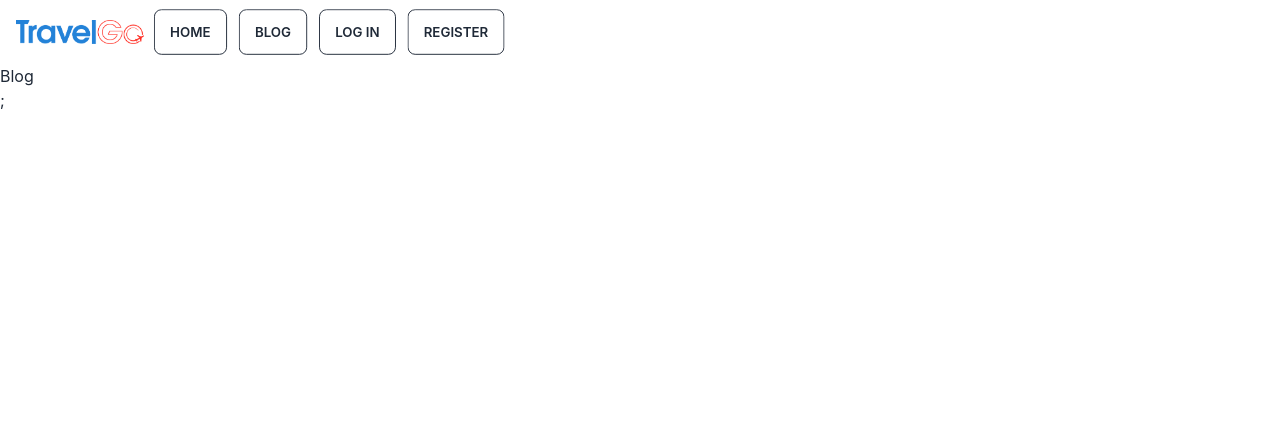
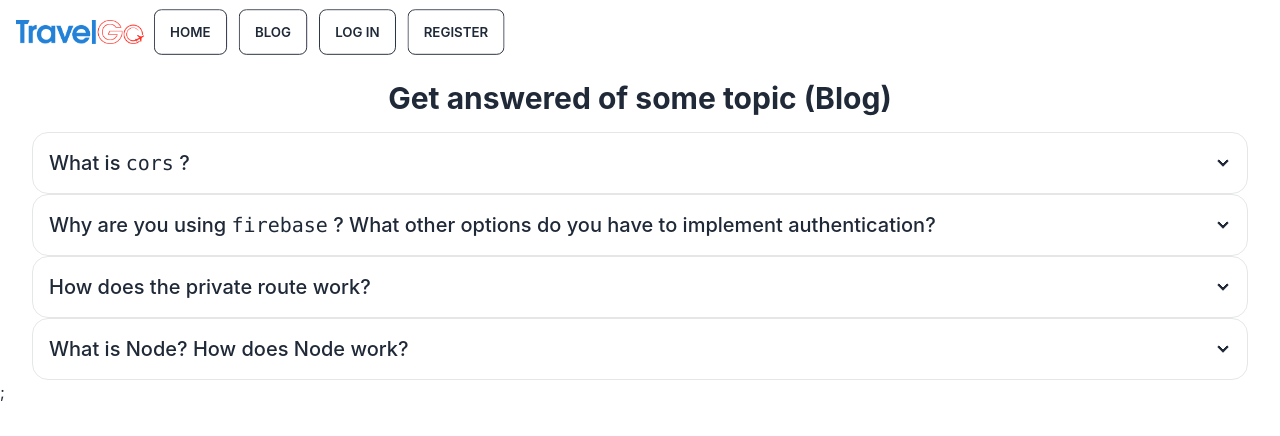
Before and after one commit to Iftekher-CSE/travel-go-client, a React (Create React App) app: page /blog in a window 1280 px wide. Shown: the top 436 px of the page. Built offline with nearby package versions, Linux system fonts and the light colour scheme; no server answers.

Commit message:
jwt token saved to local storage

```diff
--- /dev/null
+++ b/src/API/JotAPI.js
@@ -0,0 +1,18 @@
+export const setJwtToken = user => {
+    const userEmail = {
+        email: user.email,
+    };
+
+    fetch("http://localhost:5000/jwt", {
+        method: "POST",
+        headers: {
+            "content-type": "application/json",
+        },
+        body: JSON.stringify(userEmail),
+    })
+        .then(res => res.json())
+        .then(data => {
+            console.log(data);
+            localStorage.setItem("travel-go-token", data.token);
+        });
+};
--- a/src/Pages/Blog/Blog.js
+++ b/src/Pages/Blog/Blog.js
@@ -3,7 +3,122 @@ import React from "react";
 const Blog = () => {
     return (
         <div>
-            <h3>Blog</h3>
+            <h2 className="text-center text-3xl font-bold m-4">
+                Get answered of some topic (Blog)
+            </h2>
+
+            <div
+                tabIndex={0}
+                className="collapse collapse-arrow border border-base-300 bg-base-100 rounded-box mx-8"
+            >
+                <div className="collapse-title text-xl font-medium">
+                    What is <code>cors</code> ?
+                </div>
+                <div className="collapse-content">
+                    <p>
+                        Cross-origin resource sharing (CORS) is a HTTP-header
+                        based browser security mechanism which enables
+                        controlled access to resources located outside of a
+                        given domain. It allows a service (API) to indicate any
+                        origin other than its own from which the client can
+                        request resources. CORS also relies on a mechanism by
+                        which browsers make a "preflight" request to the server
+                        hosting the cross-origin resource, in order to check
+                        that the server will permit the actual request. It
+                        enables JavaScripts running in browsers to connect to
+                        APIs and other web resources like fonts, and stylesheets
+                        from multiple different providers.
+                    </p>
+                </div>
+            </div>
+
+            <div
+                tabIndex={1}
+                className="collapse collapse-arrow border border-base-300 bg-base-100 rounded-box mx-8"
+            >
+                <div className="collapse-title text-xl font-medium">
+                    Why are you using <code>firebase</code> ? What other options
+                    do you have to implement authentication?
+                </div>
+                <div className="collapse-content">
+                    <p>
+                        Firebase is an app development platform that helps one
+                        to build and grow web apps, mobile apps and
+                        games.Firebase is a platform that offers active backend
+                        as a service (BaaS) for building dynamic web and mobile
+                        apps. <br></br>
+                        We can use firebase for different Authentication, Remote
+                        Config, Analytics, Database and Cloud Messaging. <br />
+                        Some authentication service providers are STYTCH, Ory,
+                        Supabase, Okta, PingIdentity, Keycloak, Frontegg,
+                        Authress, Auth0, Amazon Cognito and OneLogin.
+                    </p>
+                </div>
+            </div>
+
+            <div
+                tabIndex={2}
+                className="collapse collapse-arrow border border-base-300 bg-base-100 rounded-box mx-8"
+            >
+                <div className="collapse-title text-xl font-medium">
+                    How does the private route work?
+                </div>
+                <div className="collapse-content">
+                    <p>
+                        Private route is also called Protected route is just
+                        similar as public route, the only change is that
+                        redirect URL and authenticate condition.If the user is
+                        not authenticated he will be redirected to the login
+                        page and the user can only access the authenticated
+                        routes If he is authenticated (Logged in). <br />
+                        Private route is used as wrapping of other route we want
+                        to provide authentication. User is directed to private
+                        route before getting access to targeted route, private
+                        route check user access permission based on pre given
+                        condition. Based on that condition private route allow
+                        user to enter into the targeted route or redirect to
+                        login or other page.
+                    </p>
+                </div>
+            </div>
+            <div
+                tabIndex={3}
+                className="collapse collapse-arrow border border-base-300 bg-base-100 rounded-box mx-8"
+            >
+                <div className="collapse-title text-xl font-medium">
+                    What is Node? How does Node work?
+                </div>
+                <div className="collapse-content">
+                    <p>
+                        Node and NodeJS are the same thing, node is just a
+                        shorter way to say Node JS. Node JS is an open-source,
+                        cross-platform and asynchronous event-driven JavaScript
+                        runtime. It is used for running web applications outside
+                        the client’s browser. Node.js is designed to build
+                        scalable network applications. <br />
+                        Node.js is open source means that it is free to use and
+                        constantly being tweaked and improved by a global
+                        community of developers. Node.js is actually neither a
+                        framework or a library, but a runtime environment. A
+                        runtime environment contains Web API’s that a developer
+                        can access to build a code, and a JavaScript engine that
+                        parses that code. This makes it lightweight, flexible
+                        and easy to deploy, all features that will help to
+                        optimize and speed up your application project. <br />
+                        <b>Working of Node.js:</b> Node.js is the JavaScript
+                        runtime environment which is based on Google’s V8
+                        Engine. Node.js accepts the request from the clients and
+                        sends the response, while working with the request
+                        node.js handles them with a single thread. To operate
+                        I/O (input-output) operations or requests node.js use
+                        the concept of threads. Thread is a sequence of
+                        instructions that the server needs to perform. It runs
+                        parallel on the server to provide the information to
+                        multiple clients. It can handle concurrent requests with
+                        a single thread without blocking it for one request.
+                    </p>
+                </div>
+            </div>
         </div>
     );
 };
--- a/src/Pages/Login/Login.js
+++ b/src/Pages/Login/Login.js
@@ -1,5 +1,6 @@
 import React, { useContext } from "react";
 import { Link, useLocation, useNavigate } from "react-router-dom";
+import { setJwtToken } from "../../API/JotAPI";
 import loginImage from "../../Assets/LoginPage.jpg";
 import { AuthContext } from "../../Context/AuthProvider/AuthProvider";
 import ThirdPartyAccount from "../../Shared/ThirdPartyAccount/ThirdPartyAccount";
@@ -21,6 +22,7 @@ const Login = () => {
             .then(res => {
                 const user = res.user;
                 console.log(user);
+                setJwtToken(user);
                 navigate(from, { replace: true });
             })
             .catch(err => console.error(err));
--- a/src/Pages/Register/Register.js
+++ b/src/Pages/Register/Register.js
@@ -1,5 +1,6 @@
 import React, { useContext } from "react";
 import { Link } from "react-router-dom";
+import { setJwtToken } from "../../API/JotAPI";
 import loginImage from "../../Assets/LoginPage.jpg";
 import { AuthContext } from "../../Context/AuthProvider/AuthProvider";
 import ThirdPartyAccount from "../../Shared/ThirdPartyAccount/ThirdPartyAccount";
@@ -18,6 +19,7 @@ const Register = () => {
         userRegistration(email, password)
             .then(result => {
                 const user = result.user;
+                setJwtToken(user);
                 console.log(user);
             })
             .then(err => console.error(err));
--- a/src/Shared/ThirdPartyAccount/ThirdPartyAccount.js
+++ b/src/Shared/ThirdPartyAccount/ThirdPartyAccount.js
@@ -3,6 +3,7 @@ import { FcGoogle } from "react-icons/fc";
 import { FaFacebookF, FaLinkedinIn } from "react-icons/fa";
 import { AuthContext } from "../../Context/AuthProvider/AuthProvider";
 import { useLocation, useNavigate } from "react-router-dom";
+import { setJwtToken } from "../../API/JotAPI";
 
 const ThirdPartyAccount = () => {
     const { userGoogleLogin } = useContext(AuthContext);
@@ -16,6 +17,7 @@ const ThirdPartyAccount = () => {
             .then(res => {
                 const user = res.user;
                 console.log(user);
+                setJwtToken(user);
                 navigate(from, { replace: true });
             })
             .then(err => console.error(err));
```
